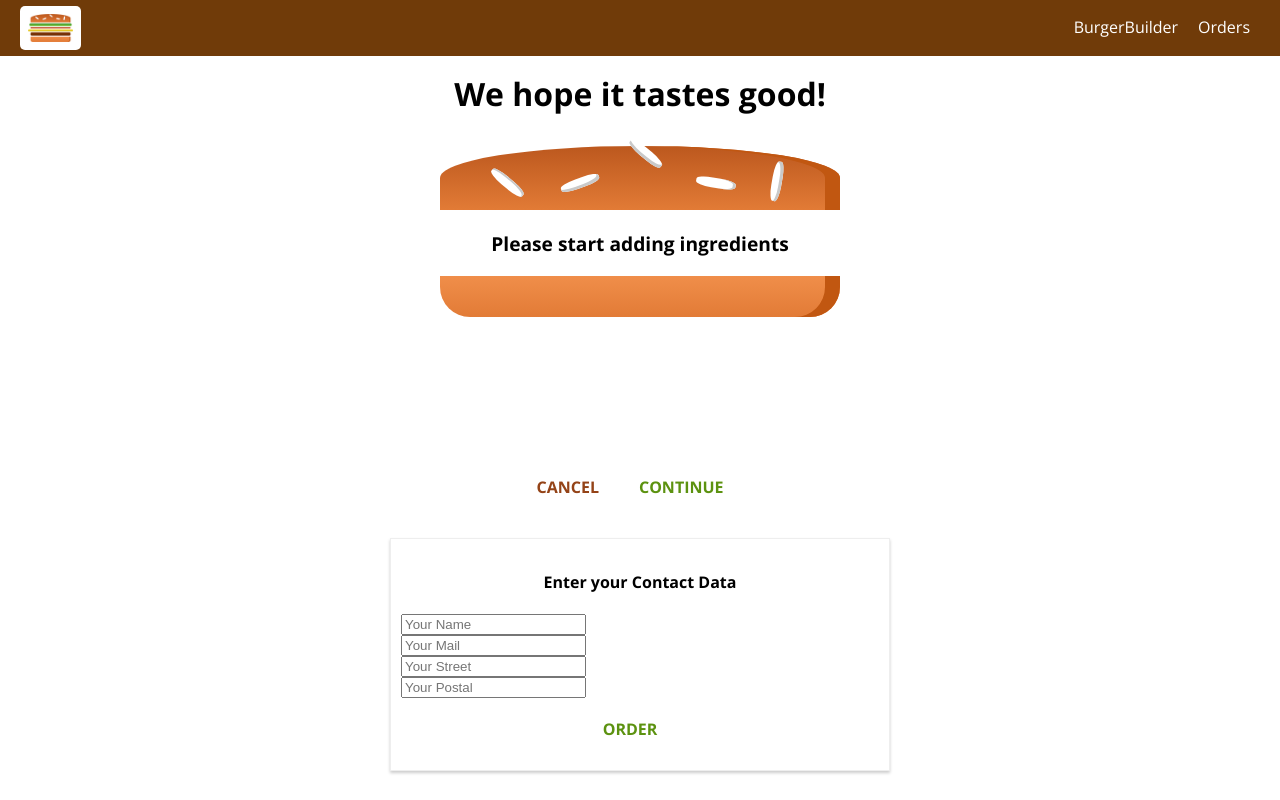
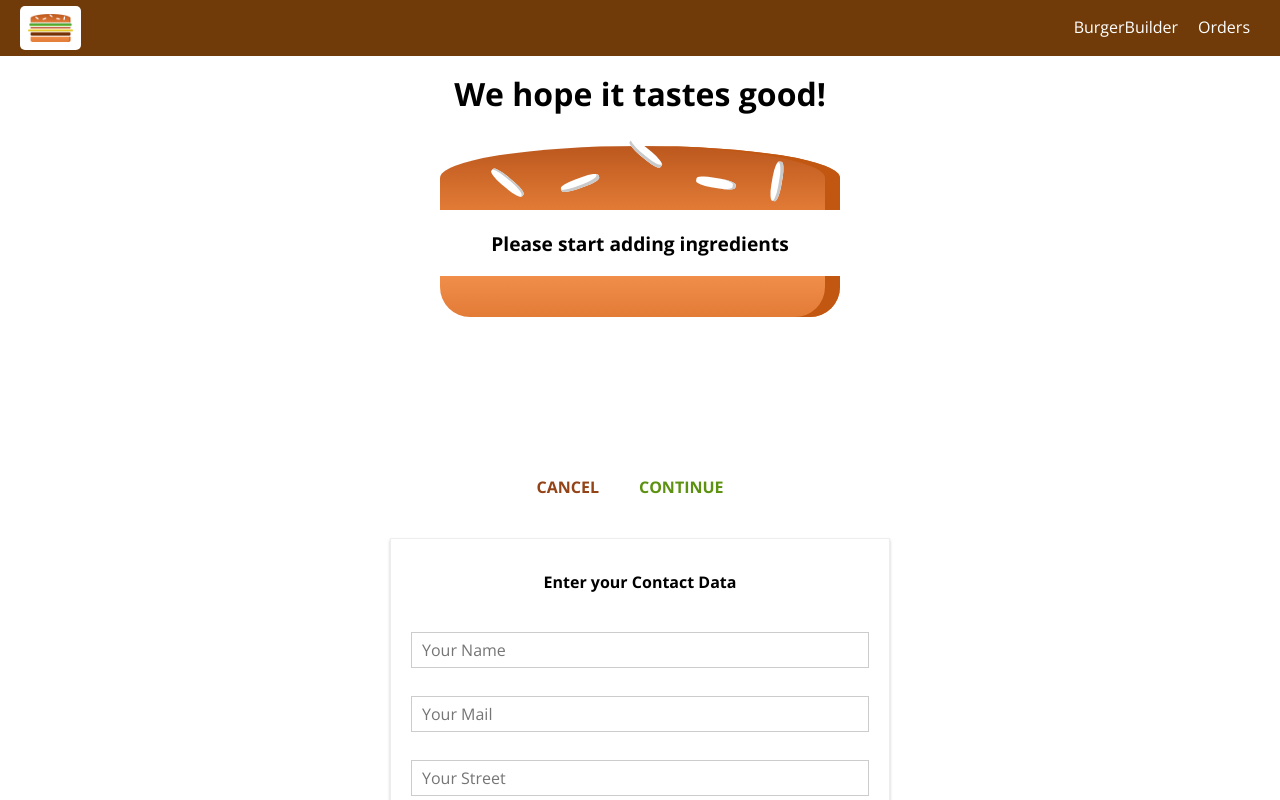
Before and after one commit to macolby14/react-complete-guide-course, a React (Create React App) app: page /checkout in a window 1280 px wide. Both pictures are taken after a click on the button "CONTINUE". Shown: the top 800 px of the page. Built offline with nearby package versions, Linux system fonts and the light colour scheme.

Commit message:
add Input component

```diff
--- a/src/components/Order/Order.jsx
+++ b/src/components/Order/Order.jsx
@@ -3,9 +3,35 @@ import React from "react";
 import styles from "./Order.module.css";
 
 const Order = (props) => {
+  const ingredients = [];
+
+  for (let ingredientName in props.ingredients) {
+    ingredients.push({
+      name: ingredientName,
+      amount: props.ingredients[ingredientName],
+    });
+  }
+
+  const ingredientOutput = ingredients.map((ig) => {
+    return (
+      <span
+        style={{
+          textTransform: "capitalize",
+          display: "inline-block",
+          margin: "0 8px",
+          border: "1px solid #ccc",
+          padding: "5px",
+        }}
+        key={ig.name}
+      >
+        {ig.name}({ig.amount})
+      </span>
+    );
+  });
+
   return (
     <div className={styles.Order}>
-      <p>Ingredients: Salad (1)</p>
+      <p>Ingredients: {ingredientOutput}</p>
       <p>
         Price: <strong>${Number.parseFloat(props.price).toFixed(2)}</strong>
       </p>
--- /dev/null
+++ b/src/components/UI/Input/Input.jsx
@@ -0,0 +1,27 @@
+import React from "react";
+
+import styles from "./Input.module.css";
+
+const Input = (props) => {
+  let inputElement = null;
+
+  switch (props.inputtype) {
+    case "input":
+      inputElement = <input className={styles.InputElement} {...props} />;
+      break;
+    case "textarea":
+      inputElement = <textarea className={styles.InputElement} {...props} />;
+      break;
+    default:
+      inputElement = <input className={styles.InpuElement} {...props} />;
+  }
+
+  return (
+    <div className={styles.Input}>
+      <label className={styles.Label}>{props.label}</label>
+      {inputElement}
+    </div>
+  );
+};
+
+export default Input;
--- /dev/null
+++ b/src/components/UI/Input/Input.module.css
@@ -0,0 +1,27 @@
+.Input {
+  width: 100%;
+  padding: 10px;
+  box-sizing: border-box;
+}
+
+.Label {
+  font-weight: bold;
+  display: block;
+  margin-bottom: 8px;
+}
+
+.InputElement {
+  outline: none;
+  border: 1px solid #ccc;
+  background-color: white;
+  font: inherit;
+  padding: 6px 10px;
+  display: block;
+  width: 100%;
+  box-sizing: border-box;
+}
+
+.InputElement:focus {
+  outline: none;
+  background-color: #ccc;
+}
--- a/src/components/containers/Checkout/ContactData/ContactData.jsx
+++ b/src/components/containers/Checkout/ContactData/ContactData.jsx
@@ -3,6 +3,7 @@ import axios from "../../../../axios-orders";
 
 import Spinner from "../../../UI/Spinner/Spinner";
 import Button from "../../../UI/Button/Button";
+import Input from "../../../UI/Input/Input";
 
 import styles from "./ContactData.module.css";
 
@@ -51,26 +52,26 @@ class ContactData extends React.Component {
     let form = (
       <form action="">
         <h4>Enter your Contact Data</h4>
-        <input
-          className={styles.Input}
+        <Input
+          inputtype="input"
           type="text"
           name="name"
           placeholder="Your Name"
         />
-        <input
-          className={styles.Input}
+        <Input
+          inputtype="input"
           type="email"
           name="email"
           placeholder="Your Mail"
         />
-        <input
-          className={styles.Input}
+        <Input
+          inputtype="input"
           type="text"
           name="street"
           placeholder="Your Street"
         />
-        <input
-          className={styles.Input}
+        <Input
+          inputtype="input"
           type="text"
           name="postal"
           placeholder="Your Postal"
--- a/src/components/containers/Checkout/ContactData/ContactData.module.css
+++ b/src/components/containers/Checkout/ContactData/ContactData.module.css
@@ -8,10 +8,6 @@
   box-sizing: border-box;
 }
 
-.Input {
-  display: block;
-}
-
 @media (min-width: 600px) {
   .ContactData {
     width: 500px;
```
